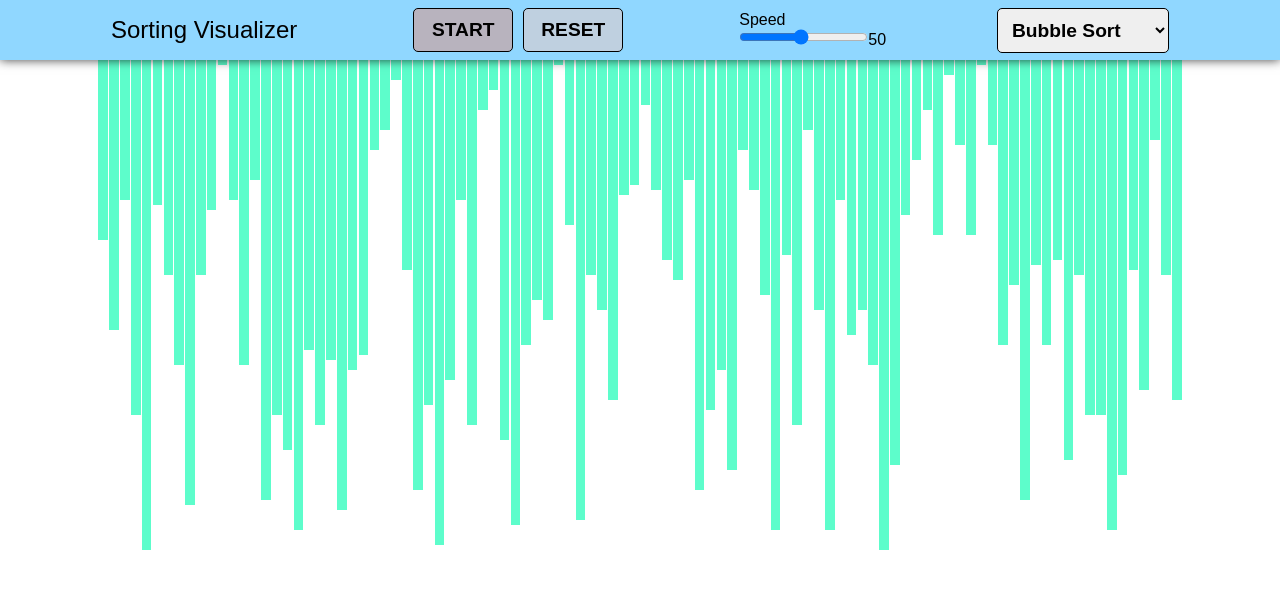
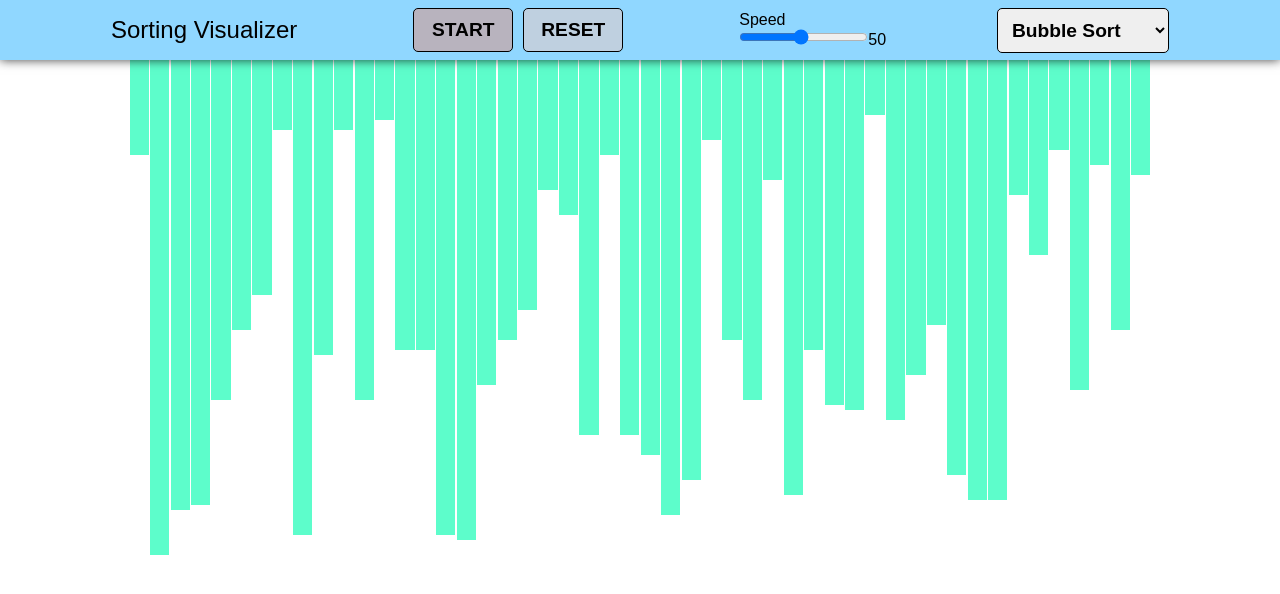
Before and after one commit to Audacity21/visualizers, a React (Create React App) app: page / in a window 1280 px wide. Shown: the top 594 px of the page. Built offline with nearby package versions, Linux system fonts and the light colour scheme; a web font is replaced by a local one.

Commit message:
added slider functionality

```diff
--- a/src/components/SVArray.js
+++ /dev/null
@@ -1,28 +0,0 @@
-import React, { useState, useEffect } from "react";
-import "./SortingVisualizer.css";
-
-const SVArray = () => {
-  const [array, setArray] = useState([]);
-
-  useEffect(() => {
-    const newArray = [];
-    for (let i = 0; i < 100; i++) {
-      newArray.push(Math.floor(Math.random() * 100));
-    }
-    setArray(newArray);
-  }, []);
-
-  return (
-    <div className="sv__array">
-      {array.map((value, index) => (
-        <div
-          className="sv__array__bar"
-          key={index}
-          style={{ height: `${value * 5}px` }}
-        ></div>
-      ))}
-    </div>
-  );
-};
-
-export default SVArray;
--- a/src/components/SVNavbar.js
+++ /dev/null
@@ -1,45 +0,0 @@
-import React, { useState } from "react";
-import "./SortingVisualizer.css";
-
-const SVNavbar = () => {
-  const [size, setSize] = useState(50);
-
-  const handleSlide = (e) => {
-    setSize(e.target.value);
-  };
-
-  return (
-    <div>
-      <div className="sv__appbar">
-        <div className="sv__appbar__title">Sorting Visualizer</div>
-        <div className="sv__appbar__buttons">
-          <button className="sv__appbar__button sort">START</button>
-          <button className="sv__appbar__button reset">RESET</button>
-        </div>
-        <div className="sv__appbar__speed">
-          <div className="sv__appbar__speed__title">Speed</div>
-          <div className="sv__appbar__speed__slider">
-            <input
-              type="range"
-              min="5"
-              max="99"
-              onChange={(e) => handleSlide(e)}
-            />
-            {size}
-          </div>
-        </div>
-        <div className="sv__appbar__algo">
-          <select className="sv__appbar__algo__select">
-            <option value="bubble">Bubble Sort</option>
-            <option value="insertion">Insertion Sort</option>
-            <option value="merge">Merge Sort</option>
-            <option value="quick">Quick Sort</option>
-            <option value="selection">Selection Sort</option>
-          </select>
-        </div>
-      </div>
-    </div>
-  );
-};
-
-export default SVNavbar;
--- a/src/components/SortingVisualizer.css
+++ b/src/components/SortingVisualizer.css
@@ -57,7 +57,6 @@
 }
 .sv__array__bar{
     background-color: #5DFDCB;
-    width: 0.75vw;
     z-index: -1;
     margin: 0 0.05vw;
 }
--- a/src/components/SortingVisualizer.js
+++ b/src/components/SortingVisualizer.js
@@ -1,13 +1,62 @@
-import React from "react";
-import Navbar from "./SVNavbar";
-import SVArray from "./SVArray";
+import React, { useState, useEffect } from "react";
 import "./SortingVisualizer.css";
 
 const SortingVisualizer = () => {
+  const [size, setSize] = useState(50);
+  const [array, setArray] = useState([]);
+
+  const handleSlide = (e) => {
+    setSize(e.target.value);
+  };
+
+  useEffect(() => {
+    const newArray = [];
+    for (let i = 0; i < size; i++) {
+      newArray.push(Math.floor(Math.random() * 95 + 5));
+    }
+    setArray(newArray);
+  }, [size]);
+
   return (
     <div className="sv__container">
-      <Navbar />
-      <SVArray />
+      <div className="sv__appbar">
+        <div className="sv__appbar__title">Sorting Visualizer</div>
+        <div className="sv__appbar__buttons">
+          <button className="sv__appbar__button sort">START</button>
+          <button className="sv__appbar__button reset">RESET</button>
+        </div>
+        <div className="sv__appbar__speed">
+          <div className="sv__appbar__speed__title">Speed</div>
+          <div className="sv__appbar__speed__slider">
+            <input
+              type="range"
+              min="5"
+              max="99"
+              onChange={(e) => handleSlide(e)}
+            />
+            {size}
+          </div>
+        </div>
+        <div className="sv__appbar__algo">
+          <select className="sv__appbar__algo__select">
+            <option value="bubble">Bubble Sort</option>
+            <option value="insertion">Insertion Sort</option>
+            <option value="merge">Merge Sort</option>
+            <option value="quick">Quick Sort</option>
+            <option value="selection">Selection Sort</option>
+          </select>
+        </div>
+      </div>
+
+      <div className="sv__array">
+        {array.map((value, index) => (
+          <div
+            className="sv__array__bar"
+            key={index}
+            style={{ height: `${value * 5}px`, width: `${75 / size}%` }}
+          ></div>
+        ))}
+      </div>
     </div>
   );
 };
--- a/src/context/Contexts.js
+++ /dev/null
@@ -1,5 +0,0 @@
-import { createContext } from "react";
-
-const Context = createContext();
-
-export default Context;
```
Also changed, not shown: src/context/States.js (deleted, +0 -14 lines).
